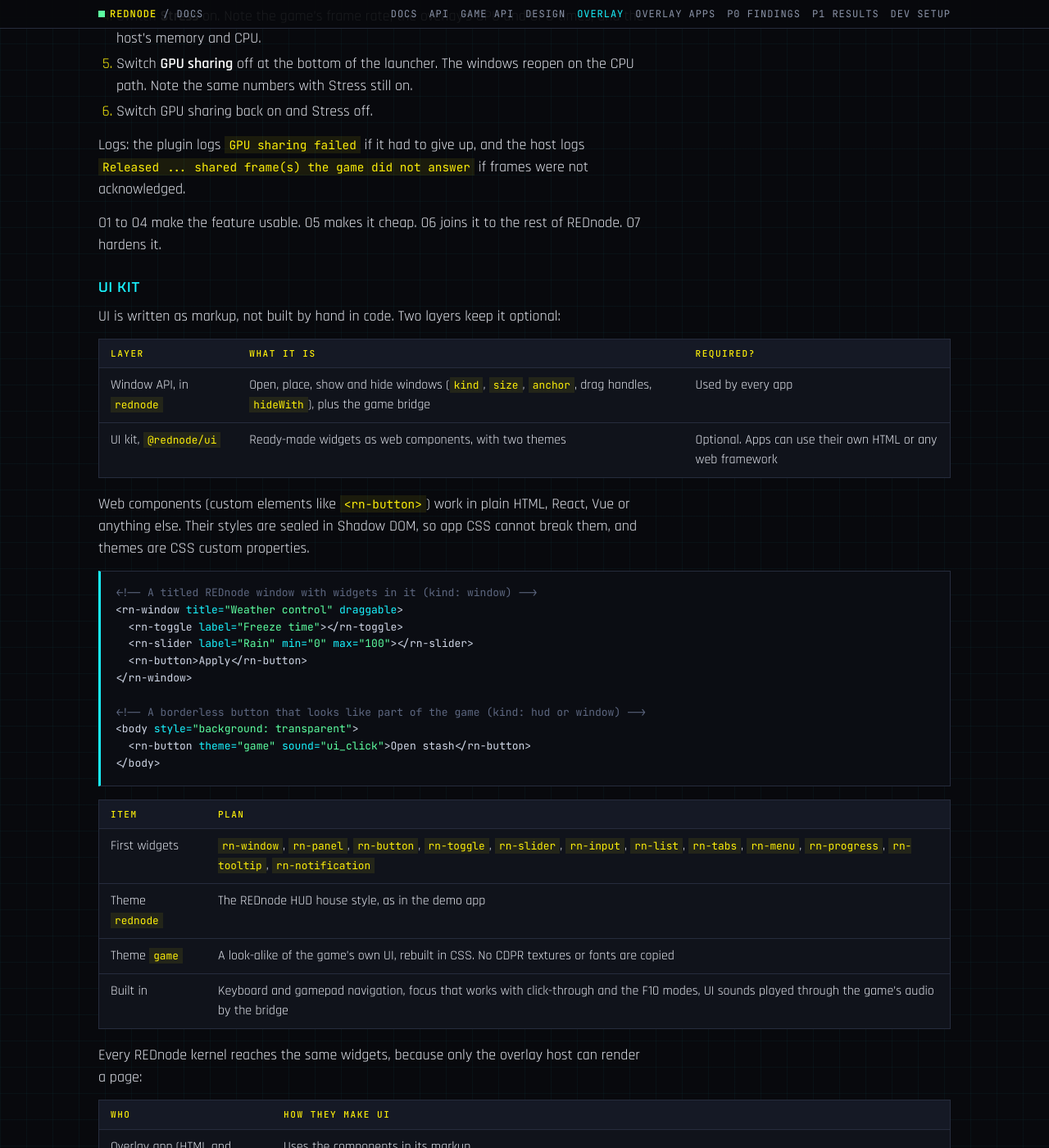
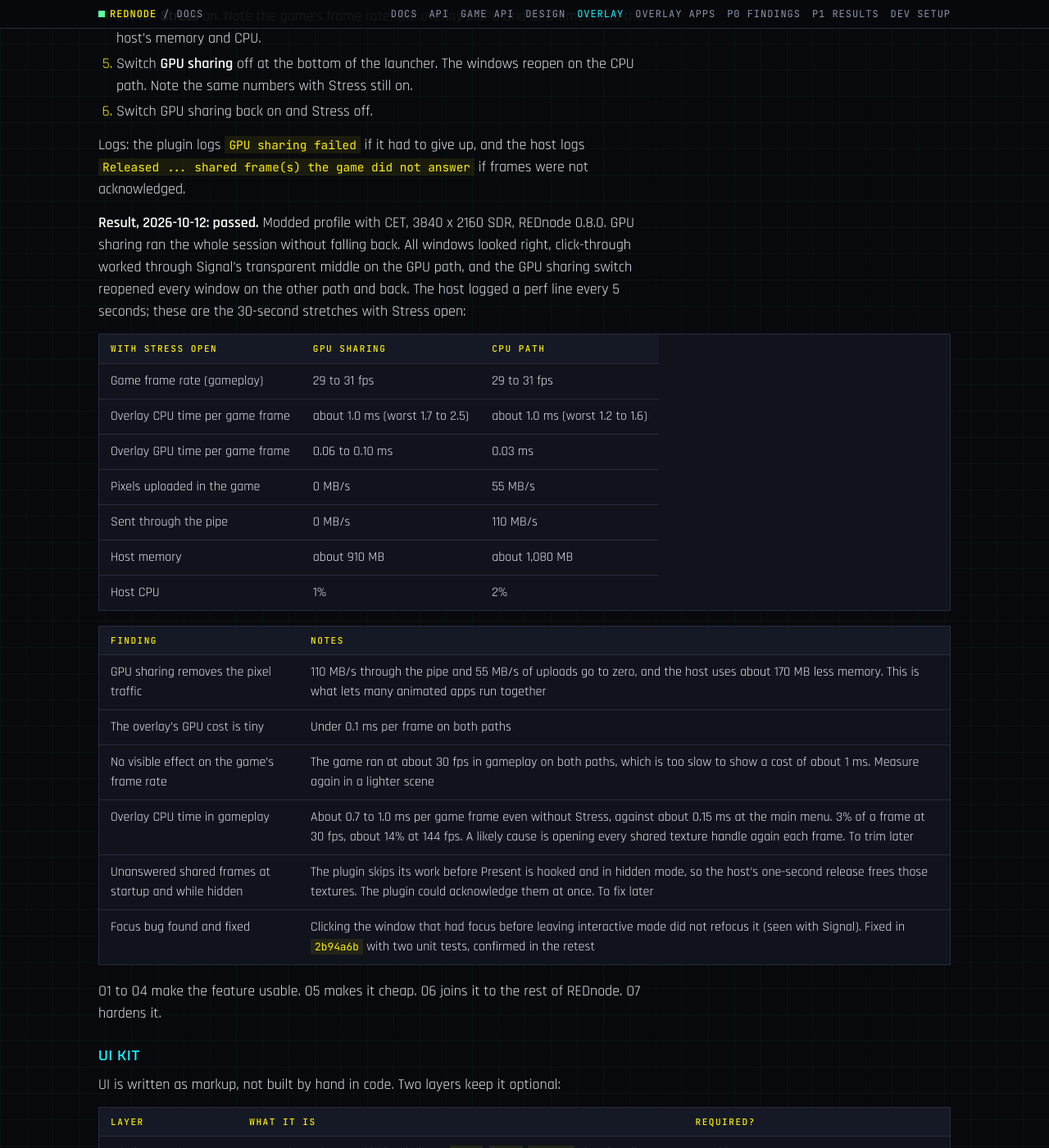
Before and after one commit to CyberbuildsAI/REDnode, a Jekyll site: the page built from docs/overlay.md, in a window 1280 px wide and 1400 px high, scrolled down 11371 px. Shown: the whole window at 82% size. Built offline with Jekyll 4.4.1, drawn with Linux system fonts in a browser that asks for light colours; our own code applies the rules of GitHub Pages for plain Markdown files; some of the changed text lies outside the part shown.

Commit message:
Record the overlay O5 test: GPU sharing passed
GPU sharing removes 110 MB/s of pipe traffic and 55 MB/s of uploads with
Stress open, and saves about 170 MB of host memory. Overlay GPU time stays
under 0.1 ms. Two follow-ups: about 1 ms of overlay CPU per frame in
gameplay, and acknowledging shared frames while hidden.

Co-Authored-By: Claude Opus 5.5 <noreply@anthropic.com>

```diff
--- a/docs/overlay.md
+++ b/docs/overlay.md
@@ -1,6 +1,6 @@
 # HTML overlay
 
-Status: **O5 Performance built, in-game test pending.** O1 to O4 passed in game; the O4 scene threshold is still open (see the O4 result). To build an app today, see the [Overlay apps](overlay-apps.md) guide. The proof of concept passed in game, alone and side by side with CET and 10 other RED4ext plugins (2026-10-11). See [Test results](#test-results) and [the plan](#plan-for-the-real-version).
+Status: **O5 Performance passed in game.** O1 to O5 have all passed; the O4 scene threshold is still open (see the O4 result). Next: O6 One runtime. To build an app today, see the [Overlay apps](overlay-apps.md) guide. The proof of concept passed in game, alone and side by side with CET and 10 other RED4ext plugins (2026-10-11). See [Test results](#test-results) and [the plan](#plan-for-the-real-version).
 
 REDnode overlay apps are small web apps (HTML, CSS and JavaScript) drawn on top of the game, like CET's ImGui windows. They talk to the game through the same `rednode` API as Node mods.
 
@@ -279,6 +279,27 @@ The launcher has a **GPU sharing** switch at the bottom to compare the two paths
 
 Logs: the plugin logs `GPU sharing failed` if it had to give up, and the host logs `Released ... shared frame(s) the game did not answer` if frames were not acknowledged.
 
+**Result, 2026-10-12: passed.** Modded profile with CET, 3840 x 2160 SDR, REDnode 0.8.0. GPU sharing ran the whole session without falling back. All windows looked right, click-through worked through Signal's transparent middle on the GPU path, and the GPU sharing switch reopened every window on the other path and back. The host logged a perf line every 5 seconds; these are the 30-second stretches with Stress open:
+
+| With Stress open | GPU sharing | CPU path |
+|---|---|---|
+| Game frame rate (gameplay) | 29 to 31 fps | 29 to 31 fps |
+| Overlay CPU time per game frame | about 1.0 ms (worst 1.7 to 2.5) | about 1.0 ms (worst 1.2 to 1.6) |
+| Overlay GPU time per game frame | 0.06 to 0.10 ms | 0.03 ms |
+| Pixels uploaded in the game | 0 MB/s | 55 MB/s |
+| Sent through the pipe | 0 MB/s | 110 MB/s |
+| Host memory | about 910 MB | about 1,080 MB |
+| Host CPU | 1% | 2% |
+
+| Finding | Notes |
+|---|---|
+| GPU sharing removes the pixel traffic | 110 MB/s through the pipe and 55 MB/s of uploads go to zero, and the host uses about 170 MB less memory. This is what lets many animated apps run together |
+| The overlay's GPU cost is tiny | Under 0.1 ms per frame on both paths |
+| No visible effect on the game's frame rate | The game ran at about 30 fps in gameplay on both paths, which is too slow to show a cost of about 1 ms. Measure again in a lighter scene |
+| Overlay CPU time in gameplay | About 0.7 to 1.0 ms per game frame even without Stress, against about 0.15 ms at the main menu. 3% of a frame at 30 fps, about 14% at 144 fps. A likely cause is opening every shared texture handle again each frame. To trim later |
+| Unanswered shared frames at startup and while hidden | The plugin skips its work before Present is hooked and in hidden mode, so the host's one-second release frees those textures. The plugin could acknowledge them at once. To fix later |
+| Focus bug found and fixed | Clicking the window that had focus before leaving interactive mode did not refocus it (seen with Signal). Fixed in `2b94a6b` with two unit tests, confirmed in the retest |
+
 O1 to O4 make the feature usable. O5 makes it cheap. O6 joins it to the rest of REDnode. O7 hardens it.
 
 ### UI kit
```
Also changed, not shown: CLAUDE.md (+1 -1 lines).
